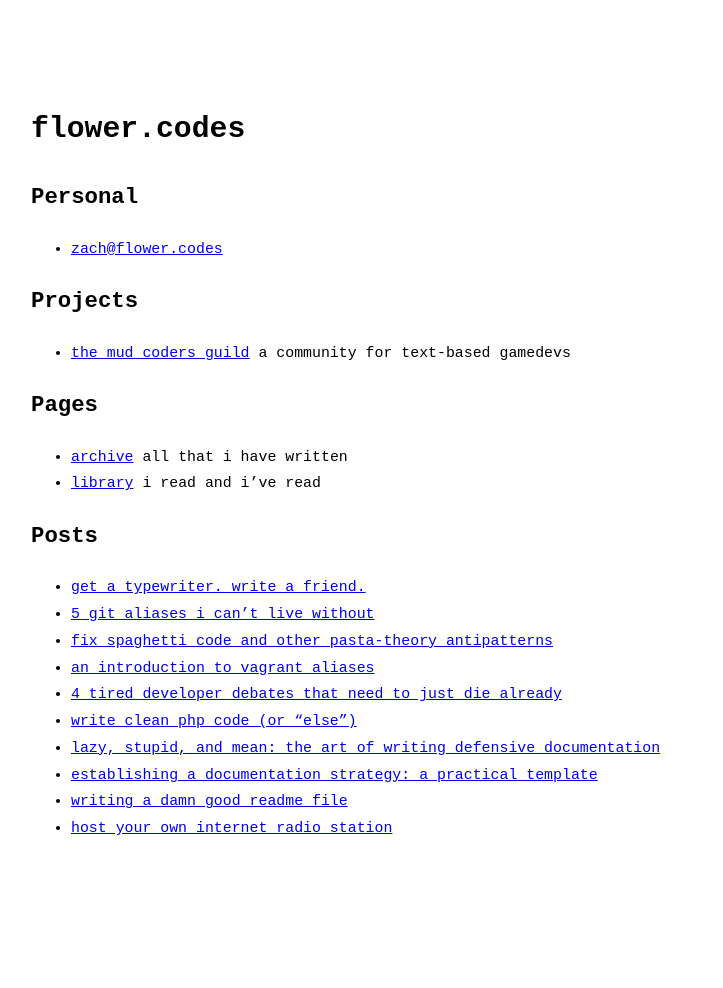
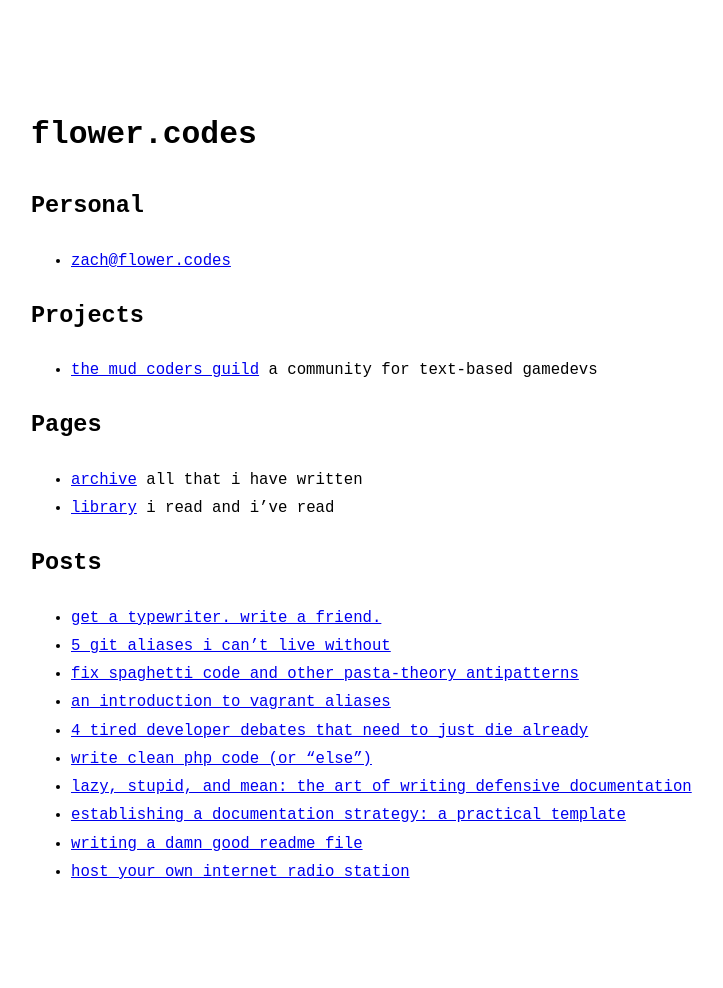
Before and after one commit to zachflower/flower.codes, a Jekyll site: the page built from index.md, in a window 1280 px wide. Shown: the whole page, without its empty margins (231-954 px from the left). Built offline with Jekyll 4.4.1, drawn with Linux system fonts in a browser that asks for light colours; Markdown is read by kramdown in place of the engine named in the settings; before the commit the page ends 940 px from its top, so only the background shows below that.

Commit message:
archive copy tweak and text size tweak

```diff
--- a/_includes/head.html
+++ b/_includes/head.html
@@ -17,8 +17,8 @@
 
   <style type='text/css'>
     body {
-      font-size: 15px;
-      font-size: .93rem !important;
+      font-size: 16px;
+      font-size: .98rem !important;
       line-height: 1.8;
     }
 
```
Also changed, not shown: archive.md (+1 -1 lines).
